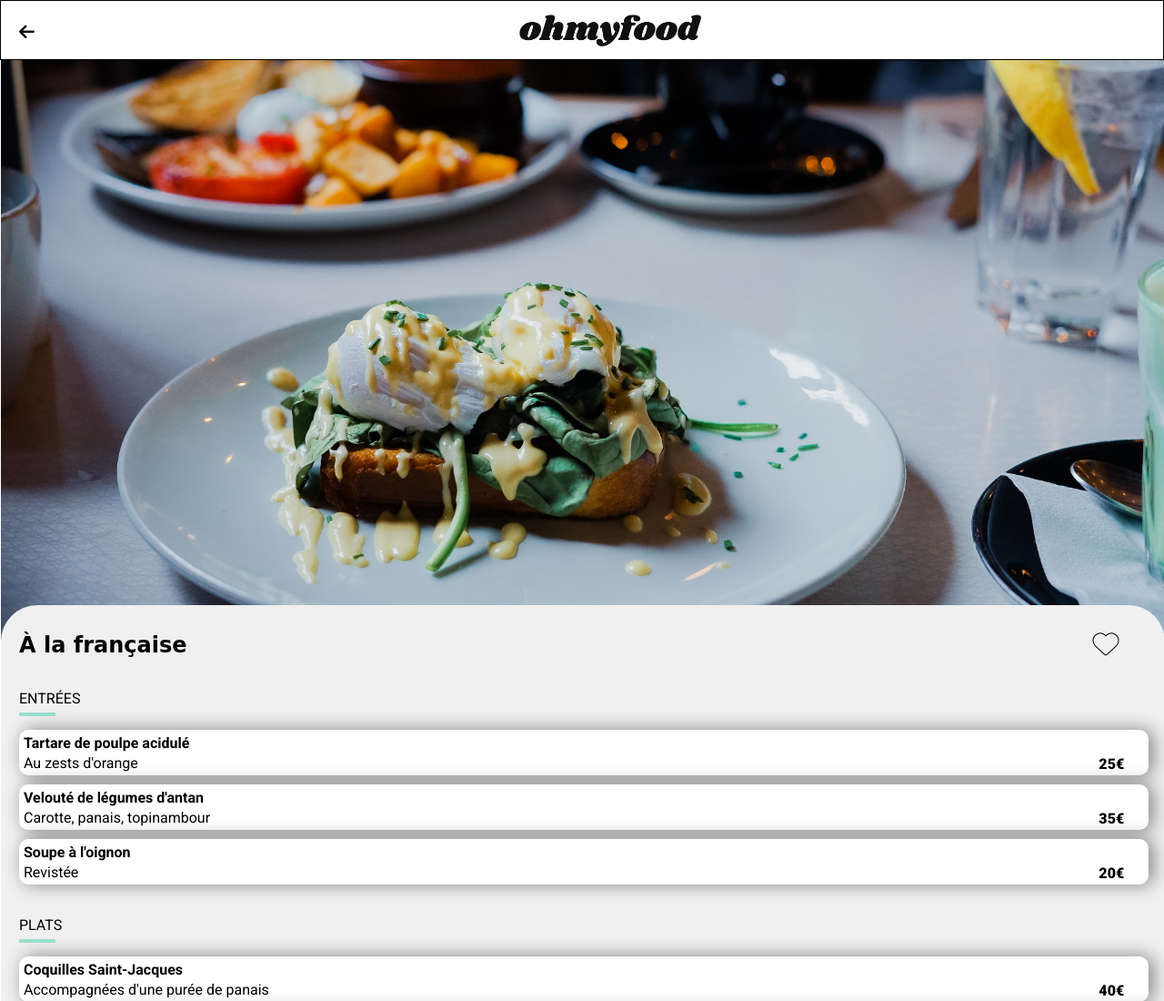
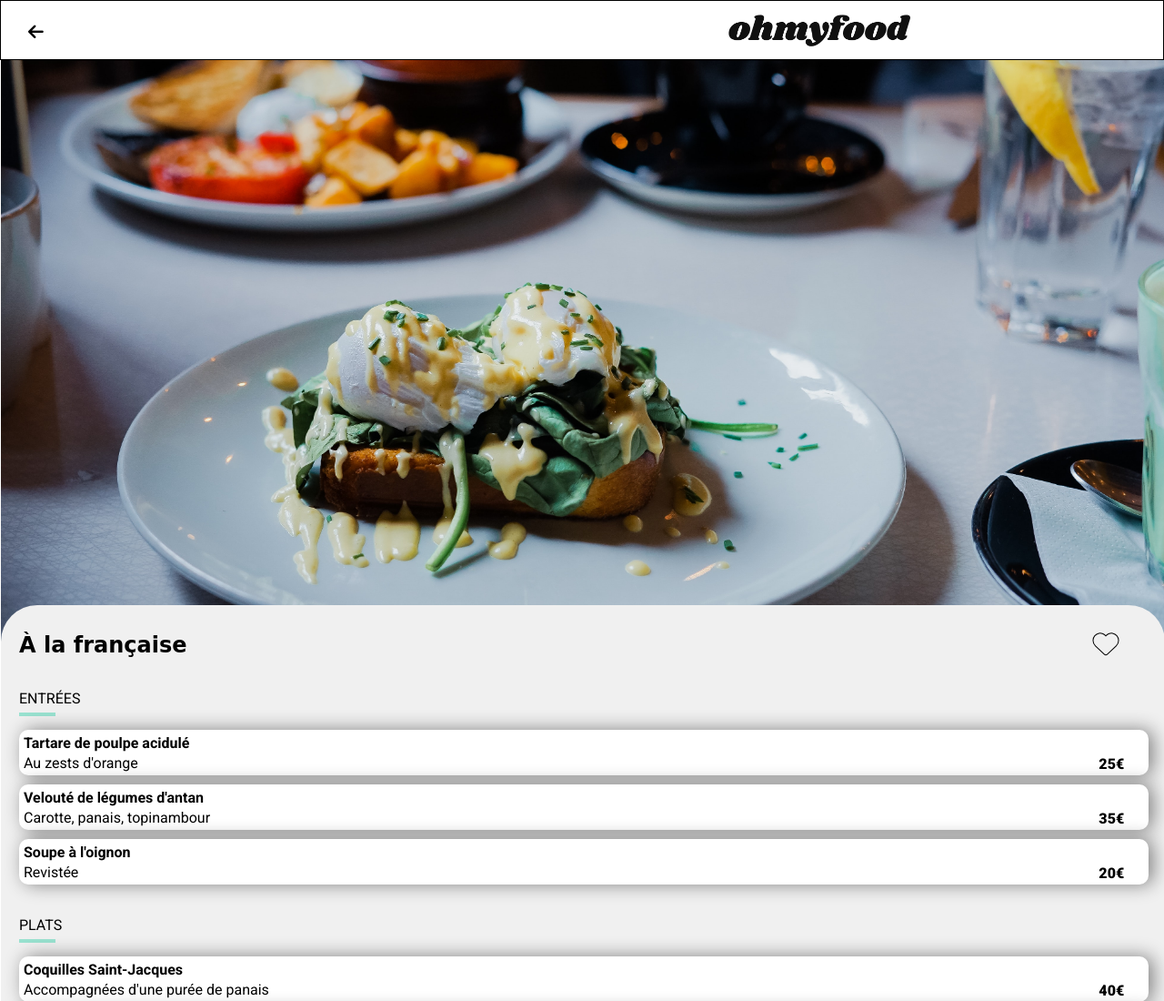
Before and after one commit to WebEgo/Ohmyfood_Projet_no_3, a plain HTML site: page menu.html in a window 1280 px wide. Shown: the top 1100 px of the page at 91% size. Drawn offline with Linux system fonts and the light colour scheme; a web font is replaced by a local one.

Commit message:
correction

```diff
--- a/css/style.css
+++ b/css/style.css
@@ -406,8 +406,8 @@ a{
     margin-bottom: 10px;
 }
 .icon_return{
-    width: 500px;
-    margin-left: 70px;
+    width: 700px;
+    margin-left: 100px;
     transform: scale(1.2);
 }
 .logo_menu{
```
